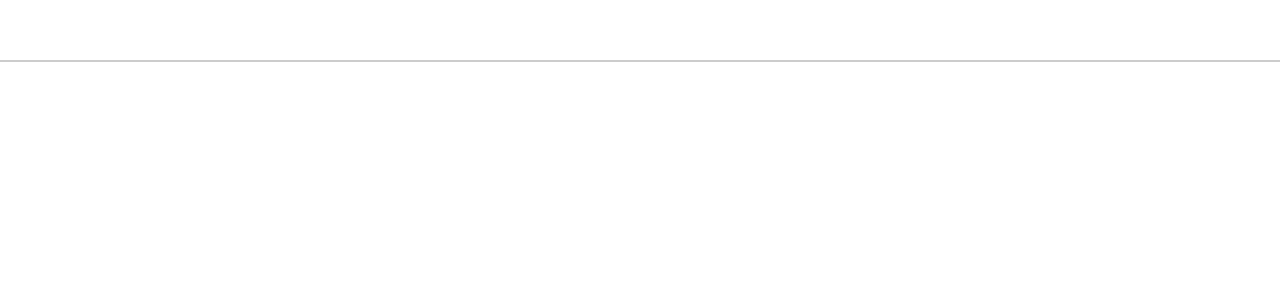
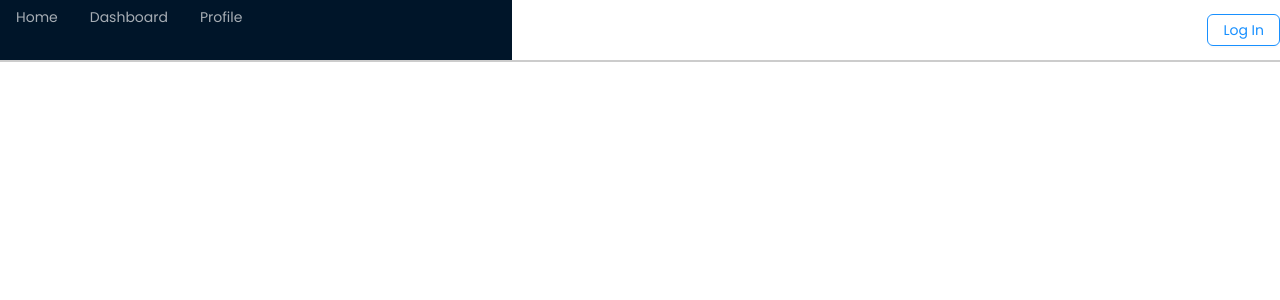
Before and after one commit to rozvalle/auth0-logintest, a React (Vite) app in the folder dashboard/: page / in a window 1280 px wide. Shown: the top 300 px of the page. Built offline with nearby package versions, Linux system fonts and the light colour scheme.

Commit message:
Refactor Navbar component to integrate user authentication and enhance menu structure

```diff
--- a/dashboard/src/components/NavBar.jsx
+++ b/dashboard/src/components/NavBar.jsx
@@ -3,13 +3,34 @@ import { Menu } from 'antd';
 import UserBadge from './UserBadge';
 import { User } from '@auth0/auth0-react';
 import '../styles/Navbar.css'; // Assuming you have a CSS file for styling
+import { useAuth0 } from '@auth0/auth0-react';
+import LoginButton from './LoginButton';
 
 const Navbar = () => {
+  const { user, isAuthenticated, isLoading } = useAuth0();
+
   return (
     <div className="navbar">
+      <Menu mode="horizontal" theme="dark" style={{ width: '40%'}}>
+        <Menu.Item key="home">
+          Home
+        </Menu.Item>
+        <Menu.Item key="dashboard">
+          Dashboard
+        </Menu.Item>
+        <Menu.Item key="profile">
+          Profile
+        </Menu.Item>
+      </Menu>
 
+      <div className="user-info" style={{ marginLeft: 'auto', display: 'flex', alignItems: 'center' }}>
+        { isAuthenticated && !isLoading ? (
+          <UserBadge user={user} />
+        ) : (
+          <LoginButton />
+        )}
+      </div>
     </div>
   );
-};
-
+}
 export default Navbar;
```
